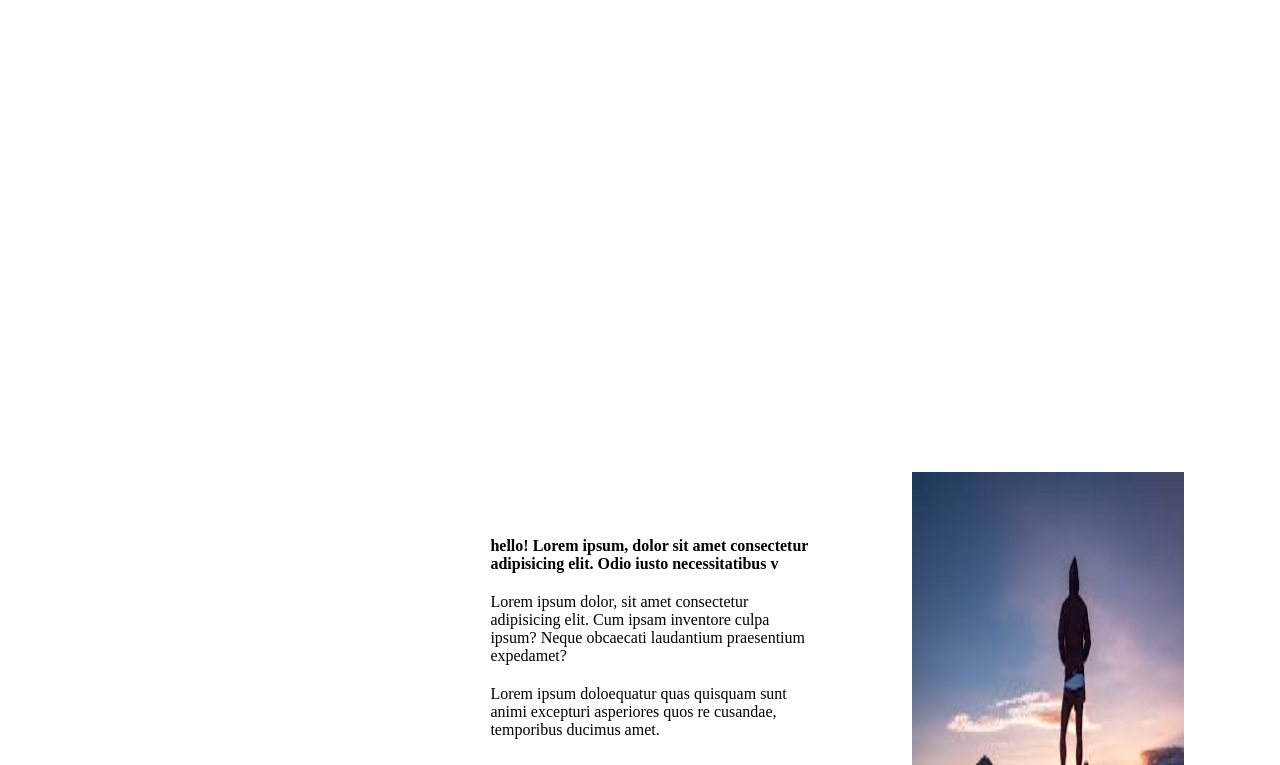
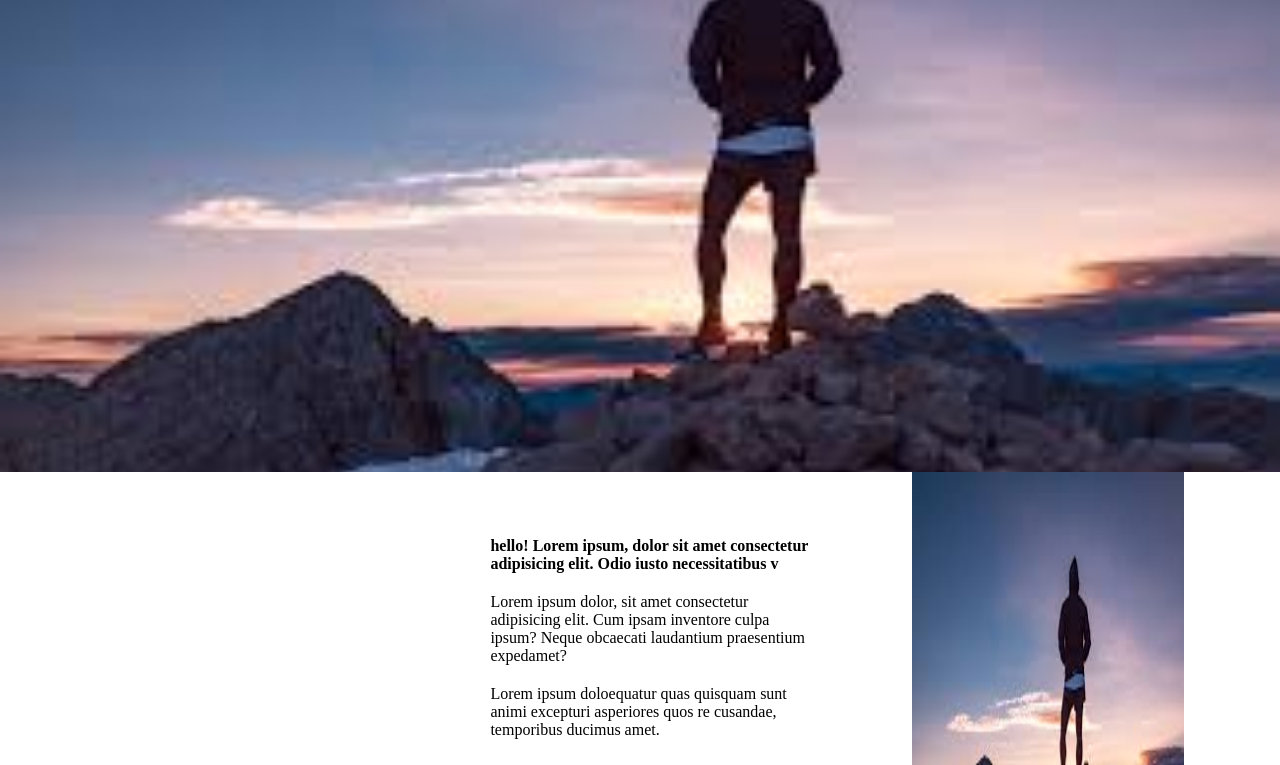
Before and after one commit to Navaneeth-Nagesh/demo-work, a plain HTML site: page index.html in a window 1280 px wide. Shown: the part 328-1093 px from the top of the page. Drawn offline with nearby package versions, Linux system fonts and the light colour scheme; the site is published under a folder, as on GitHub Pages, so addresses that start at the root find nothing.

Commit message:
updated version

```diff
--- a/scss/style.scss
+++ b/scss/style.scss
@@ -45,7 +45,7 @@ $dark-bg-color: #222222;
     }
 }
 #upfold{
-    background-image: url('/images/upfold-bg.jpg');
+    background-image: url('../images/upfold-bg.jpg');
     background-repeat: no-repeat;
     background-size: cover;
     height: 88vh;
```
Also changed, not shown: css/style.css, 1 other file.
